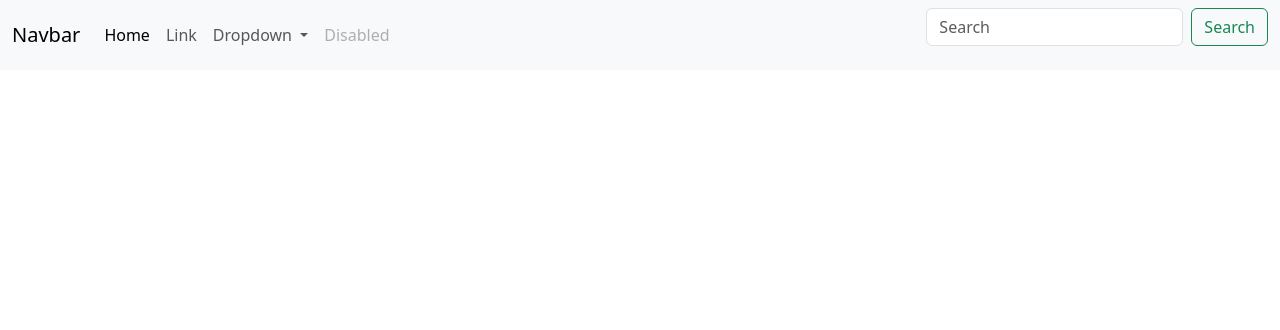
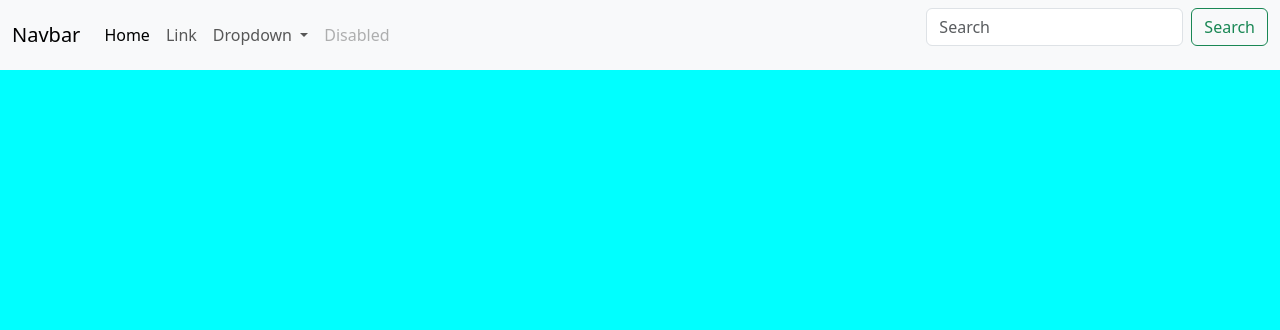
Before and after one commit to w1llx1m/RickWebApi, a Django app: page / in a window 1280 px wide. Shown: the top 330 px of the page. Run offline with Django 4.2, Linux system fonts and the light colour scheme.

```diff
--- a/RickWeb/characters/templates/characters/base.html
+++ b/RickWeb/characters/templates/characters/base.html
@@ -1,11 +1,15 @@
 
-{% load static %}
   <header>
-    <link rel="stylesheet" href="{% static 'characters.css' %}">
     <link href="https://cdn.jsdelivr.net/npm/bootstrap@5.3.0/dist/css/bootstrap.min.css" rel="stylesheet" integrity="sha384-9ndCyUaIbzAi2FUVXJi0CjmCapSmO7SnpJef0486qhLnuZ2cdeRhO02iuK6FUUVM" crossorigin="anonymous">
     <meta charset="UTF-8">
   </header>
   <body>
+    <style>
+      body{
+        background-color: aqua;
+        background-image: url();
+              }
+      </style>
         <nav class="navbar navbar-expand-lg bg-body-tertiary">
             <div class="container-fluid">
               <a class="navbar-brand" href="#">Navbar</a>
```
